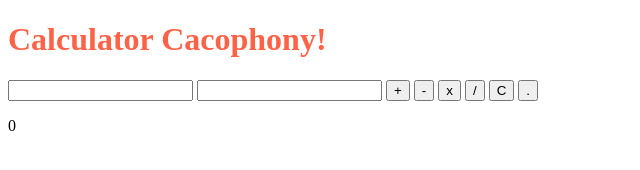
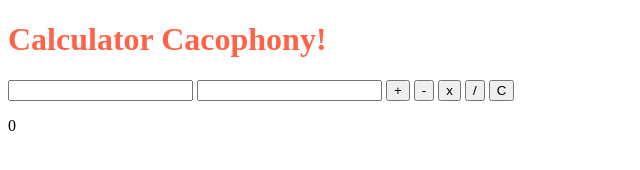
Before and after one commit to EthanCoyne/weekend_3_challenge_calculator, a website: page public/views/index.html in a window 1280 px wide. Shown: the full height of the page, 0-640 px from the left. Drawn offline with Linux system fonts and the light colour scheme; files that its build step writes are made by us from their sources; files whose address does not match are found by name.

Commit message:
decimal button unnecessary

```diff
--- a/public/views/index.html
+++ b/public/views/index.html
@@ -16,7 +16,6 @@
     <button class="operatorButton" data-type="*">x</button>
     <button class="operatorButton" data-type="/">/</button>
     <button id="clearButton">C</button>
-    <button id="decimalButton">.</button>
     <p id="displayResult">0</p>
   </body>
 </html>
```
